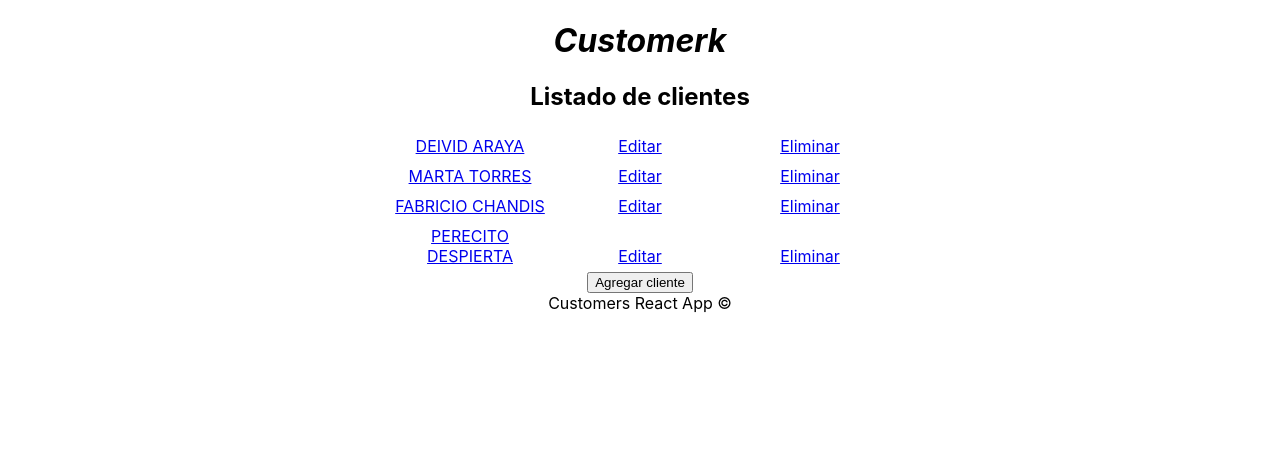
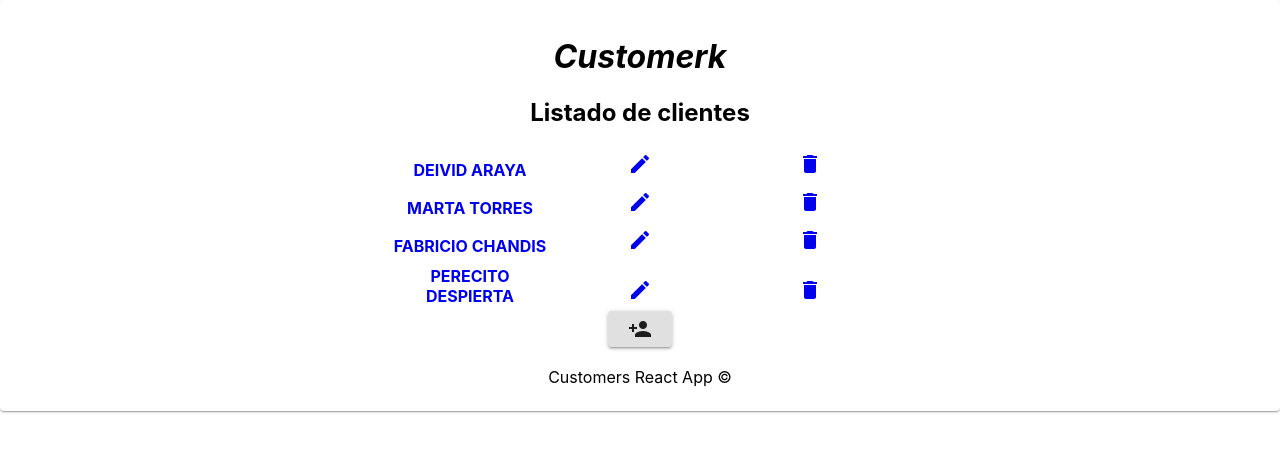
Before and after one commit to Daveveloper/customers-app, a React (Create React App) app: page /customers in a window 1280 px wide. Shown: the top 452 px of the page. Built offline with nearby package versions, Linux system fonts and the light colour scheme; data requests are answered from the project's data file.

Commit message:
look and feel

```diff
--- a/package.json
+++ b/package.json
@@ -3,6 +3,7 @@
   "version": "0.1.0",
   "private": true,
   "dependencies": {
+    "@material-ui/core": "^3.3.1",
     "json-server": "^0.14.0",
     "prop-types": "^15.6.2",
     "react": "^16.5.2",
--- a/src/components/AppFrame.js
+++ b/src/components/AppFrame.js
@@ -1,17 +1,32 @@
 import React from 'react';
 import PropTypes from 'prop-types';
 import AppHeader from "./AppHeader";
+import {Card, CardContent} from '@material-ui/core';
+import { withStyles } from '@material-ui/core/styles';
+
+
+const styles = {
+    card: {
+        minWidth: 275,
+    }
+};
 
 const AppFrame = ({header, body}) => {
     return (
+
         <div>
-            <div className="app-frame">
-                <h1><i><strong>Custo</strong>merk</i></h1>
-                <AppHeader title={header}/>
-                <div>{body}</div>
-                <div>Customers React App &copy; </div>
-            </div>
+            <Card>
+                <CardContent>
+                    <div className="app-frame">
+                        <h1><i><strong>Custo</strong>merk</i></h1>
+                        <AppHeader title={header}/>
+                        <div>{body}</div>
+                        <div className="footer">Customers React App &copy; </div>
+                    </div>
+                </CardContent>
+            </Card>
         </div>
+
     );
 };
 
@@ -20,4 +35,4 @@ AppFrame.propTypes = {
     body: PropTypes.element.isRequired,
 };
 
-export default AppFrame;
+export default withStyles(styles)(AppFrame);
--- a/src/components/CustomerData.js
+++ b/src/components/CustomerData.js
@@ -1,5 +1,6 @@
 import React from 'react';
 import PropTypes from 'prop-types';
+import { Button } from '@material-ui/core';
 import CustomerActions from "./CustomerActions";
 
 const CustomerData = (
@@ -21,7 +22,7 @@ const CustomerData = (
                 </div>
                 <div>
                     <CustomerActions>
-                    <button onClick={onBack}>Go Back</button>
+                        <Button variant={"fab"} onClick={onBack} mini={true}><i className="material-icons">arrow_back</i></Button>
                         {
                             isDeleteAllow && <button onClick={onDelete}>Eliminar</button>
                         }
--- a/src/components/CustomerListItem.js
+++ b/src/components/CustomerListItem.js
@@ -1,16 +1,25 @@
-import React from 'react';
+import React, {Component} from 'react';
 import PropTypes from 'prop-types';
-import {Link} from 'react-router-dom';
+import {Link, withRouter} from 'react-router-dom';
+import {Button} from "@material-ui/core";
 
-const CustomerListItem = ({name, editAction, delAction, url, dni}) => {
+class CustomerListItem extends Component{
+
+    handleDelete = () => (
+        this.props.history.push('customers/:dni/del')
+    );
+
+    render() {
+        const {name, editAction, delAction, url, dni} = this.props;
         return (
             <div>
                 <div className="customers-list-item">
                     <div className="field">
-                    <Link to={`${url}${dni}`}>{name}</Link>
+                        <Link to={`${url}${dni}`}><strong>{name}</strong></Link>
                     </div>
                     <div className="field">
                         <Link to={`${url}${dni}/edit`}>{editAction}</Link>
+
                     </div>
                     <div className="field">
                         <Link to={`${url}${dni}/del`}>{delAction}</Link>
@@ -18,6 +27,7 @@ const CustomerListItem = ({name, editAction, delAction, url, dni}) => {
                 </div>
             </div>
         );
+    }
 };
 
 CustomerListItem.propTypes = {
@@ -28,4 +38,4 @@ CustomerListItem.propTypes = {
     dni: PropTypes.string.isRequired,
 };
 
-export default CustomerListItem;
+export default withRouter(CustomerListItem);
--- a/src/components/CustomersList.js
+++ b/src/components/CustomersList.js
@@ -1,6 +1,7 @@
 import React from 'react';
 import PropTypes from 'prop-types';
 import CustomerListItem from "./CustomerListItem";
+import {Tooltip} from "@material-ui/core";
 
 const CustomersList = ({ customers, url }) => {
 
@@ -12,8 +13,16 @@ const CustomersList = ({ customers, url }) => {
                     key={c.dni}
                     dni={c.dni}
                     name={c.name}
-                    editAction={'Editar'}
-                    delAction={'Eliminar'}
+                    editAction={
+                        <Tooltip title="Editar" placement="right">
+                        <i className="material-icons">edit</i>
+                        </Tooltip>
+                    }
+                    delAction={
+                        <Tooltip title="Eliminar" placement="right">
+                        <i className="material-icons">delete</i>
+                        </Tooltip>
+                    }
                     url={url}/>)
                 }
             </div>
--- a/src/containers/CustomersContainer.js
+++ b/src/containers/CustomersContainer.js
@@ -7,6 +7,7 @@ import CustomersList from "../components/CustomersList";
 import CustomerActions from "../components/CustomerActions";
 import {fetchCustomers} from "../actions/fetchCustomers";
 import {getCustomers} from "../selectors/customersSelectors";
+import { Button, Tooltip } from "@material-ui/core";
 
 class CustomersContainer extends Component {
     componentDidMount() {
@@ -22,7 +23,11 @@ class CustomersContainer extends Component {
         <div>
             <CustomersList customers={customers} url={'customers/'}/>
             <CustomerActions>
-                <button onClick={this.handleAddNew}>Agregar cliente</button>
+                <Tooltip title="Agregar Cliente" placement={"right"}>
+                <Button variant={"contained"} onClick={this.handleAddNew} mini={true}>
+                    <i className="material-icons">person_add</i>
+                </Button>
+                </Tooltip>
             </CustomerActions>
         </div>
     );
--- a/src/index.css
+++ b/src/index.css
@@ -23,3 +23,10 @@ code {
   padding: 4px;
   display: inline-block;
 }
+.footer{
+  margin-top: 20px;
+}
+
+a{
+  text-decoration: none;
+}
```
Also changed, not shown: 2 other files (tests, documents, lock files or other folders). Lines whose indentation alone changed are shown as unchanged.
